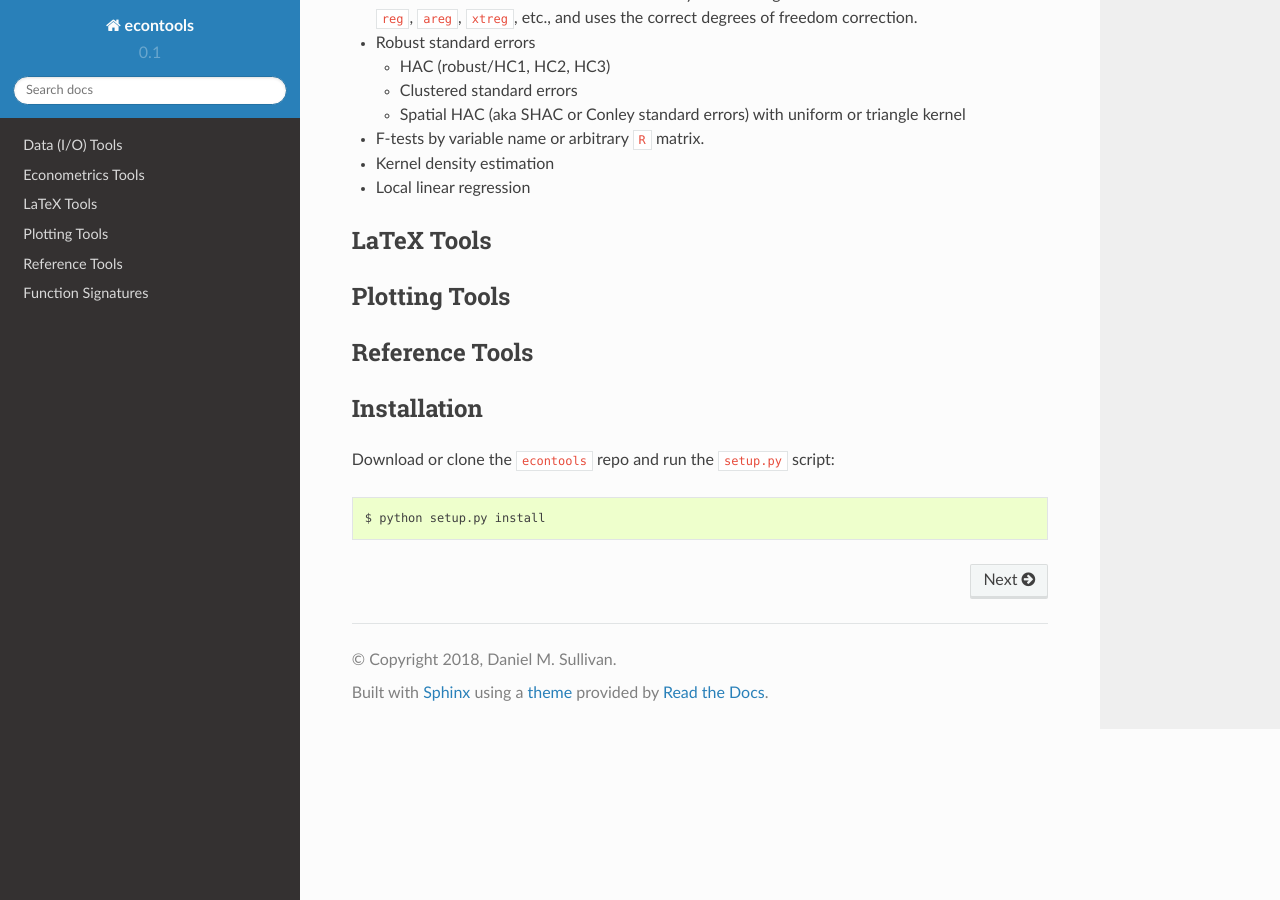
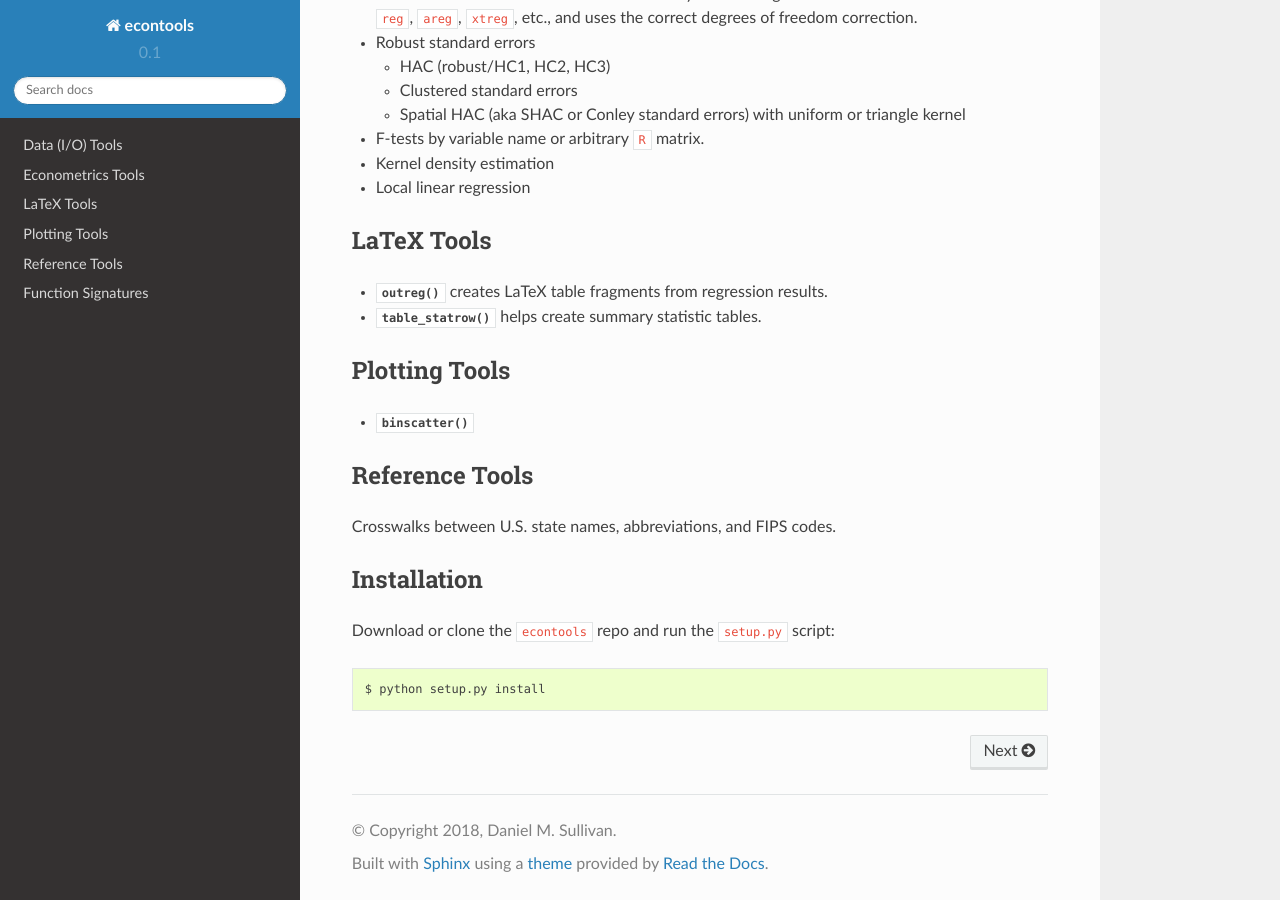
Before and after one commit to dmsul/econtools, a Sphinx documentation site: the page built from doc/source/index.rst, in a window 1280 px wide and 900 px high, scrolled down 873 px. Built offline with Sphinx 7.4.7 and the Read the Docs theme 2.0.0, drawn with Linux system fonts in a browser that asks for light colours.

Commit message:
Typos and round out index

```diff
--- a/doc/source/index.rst
+++ b/doc/source/index.rst
@@ -62,13 +62,22 @@ The econometrics tools in :mod:`econtools` include
 LaTeX Tools
 -----------
 
+* :py:func:`~econtools.outreg` creates LaTeX table fragments from
+  regression results.
+* :py:func:`~econtools.table_statrow` helps create summary statistic tables.
+
 
 Plotting Tools
 --------------
 
+* :py:func:`~econtools.binscatter`
+
 
 Reference Tools
 ---------------
+
+Crosswalks between U.S. state names, abbreviations, and FIPS codes.
+
 
 Installation
 ------------
```
Also changed, not shown: other parts of doc/source/index.rst (+2 -2 lines).
